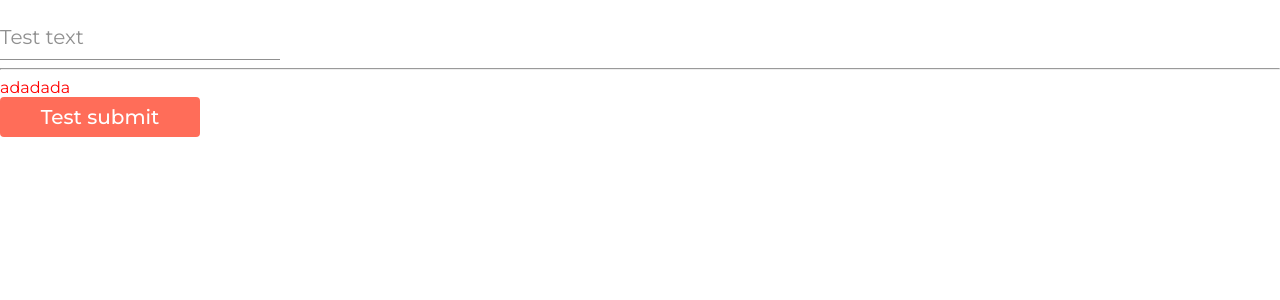
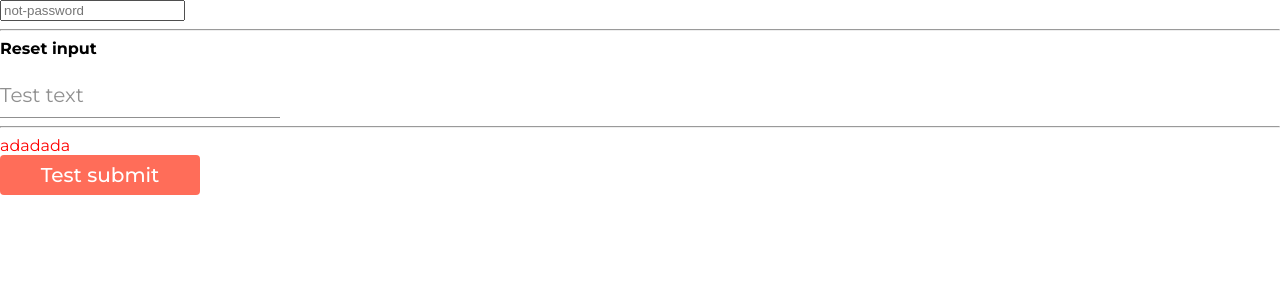
Before and after one commit to funny-family/messenger-frontend, a Vue app: page /test in a window 1280 px wide. Shown: the top 300 px of the page. Built offline with nearby package versions, Linux system fonts and the light colour scheme.

Commit message:
componented are separated

```diff
--- a/src/views/Test.vue
+++ b/src/views/Test.vue
@@ -2,11 +2,16 @@
   <div>
     <!-- <form novalidate> -->
     <form @submit.prevent>
-      <Auth-input
-        type="text"
-        placeholder="Test text"
-        v-model="testVar"
-      />
+      <input placeholder="not-password" type="not-password" />
+      <hr>
+      <div>
+        <div><b>Reset input</b></div>
+        <Auth-input
+          type="text"
+          placeholder="Test text"
+          v-model="testVar"
+        />
+      </div>
       <hr />
       <Test-input-2 />
       <Test-button-1>Test submit</Test-button-1>
```
